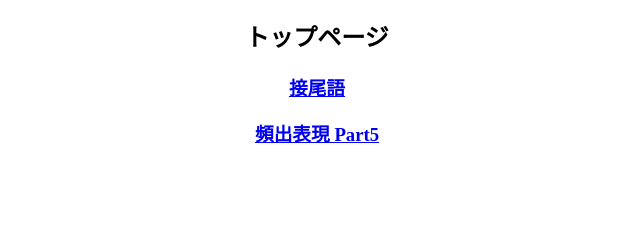
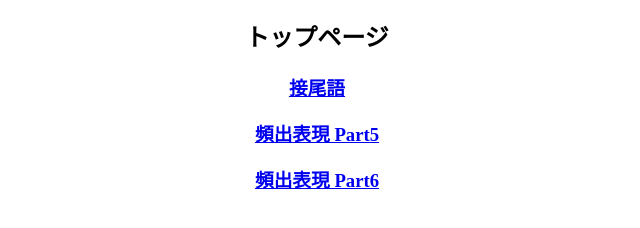
Before and after one commit to sa06yuma01/TOEICQ, a plain HTML site: page index.html in a window 1280 px wide. Shown: the part 48-276 px from the top of the page, without its empty margins (323-963 px from the left). Drawn offline with Linux system fonts and the light colour scheme.

Commit message:
Update index.html

```diff
--- a/index.html
+++ b/index.html
@@ -13,6 +13,7 @@
 	<div align="center">
 		<h3><a href="setsubigo.html">接尾語</a></h3>
 		<h3><a href="hinshutsu_5.html">頻出表現 Part5</a></h3>
+		<h3><a href="hinshutsu_6.html">頻出表現 Part6</a></h3>
 	</div>
 
 	<!-- <script type="text/javascript" src="./sctipt.js"></script> -->
```
